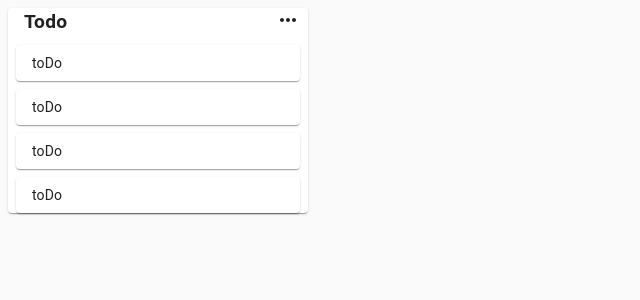
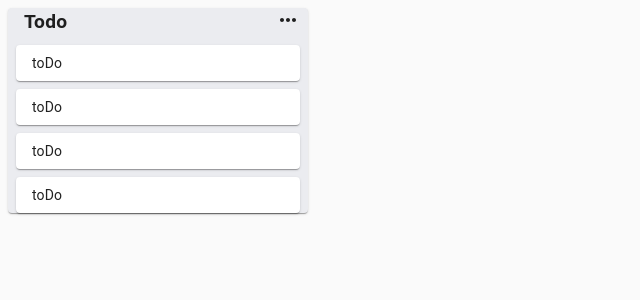
Before and after one commit to AlbertCos/Reto3, a React (Create React App) app: page / in a window 1280 px wide. Shown: the top 300 px of the page, without its empty margins (0-640 px from the left). Built offline with nearby package versions, Linux system fonts and the light colour scheme.

Commit message:
Creating input component

```diff
--- a/src/components/List.js
+++ b/src/components/List.js
@@ -7,7 +7,7 @@ import Card from './Card';
 const useStyle = makeStyles((theme)=>({
     root:{
         width:'300px',
-        backgroundColor:'EBECF0',
+        backgroundColor:'#EBECF0',
         marginLeft: theme.spacing(1),
     },
 }));
```
Also changed, not shown: src/components/Input/InputContainer.js (added, +14 -0 lines).
